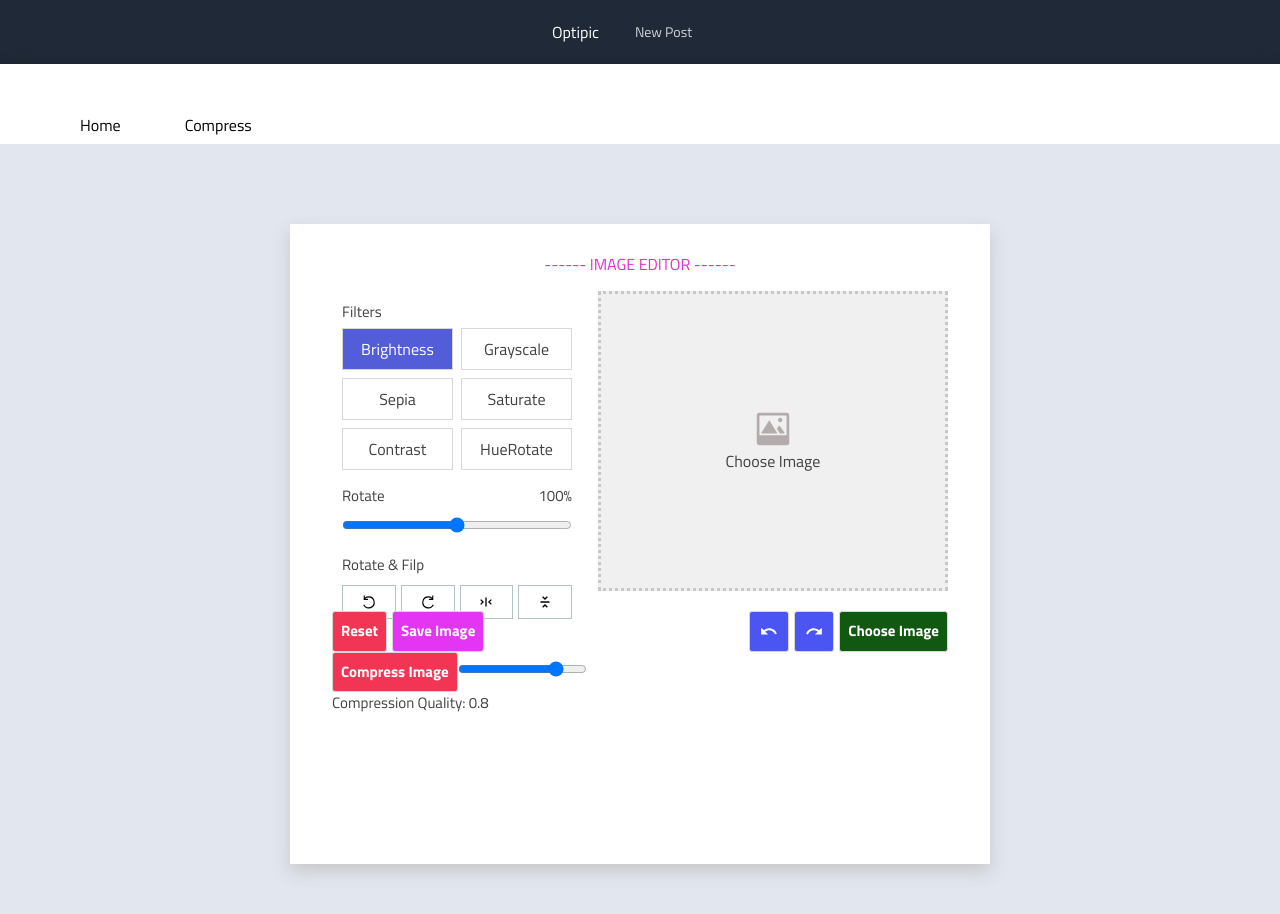
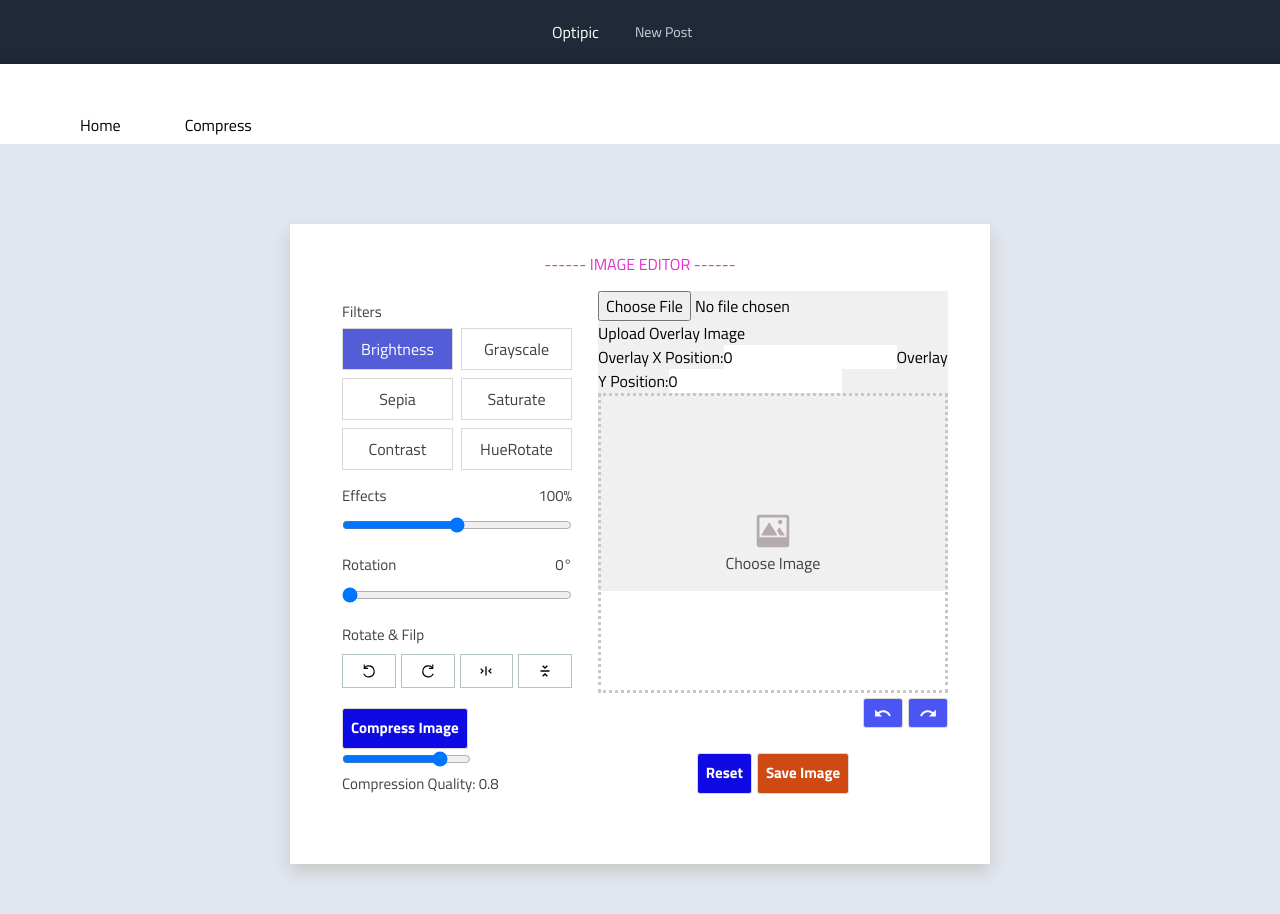
Before and after one commit to KritishShukla/s3image, a React (Vite) app in the folder s3-get-put-and-delete/express-react/react/: page /editImage in a window 1280 px wide. Shown: the top 914 px of the page. Built offline with nearby package versions, Linux system fonts and the light colour scheme.

Commit message:
ui fixed

```diff
--- a/s3-get-put-and-delete/express-react/react/src/components/compress/ImageEditorMain.jsx
+++ b/s3-get-put-and-delete/express-react/react/src/components/compress/ImageEditorMain.jsx
@@ -12,6 +12,12 @@ import { useLocation } from "react-router-dom";
 import axios from "axios";
 var  imageUrlll=""
 const ImageEditorMain = () => {
+
+  const [overlay, setOverlay] = useState({
+    image: null,
+    positionX: 0,
+    positionY: 0,
+  });
 
   const location = useLocation();
   const queryParams = new URLSearchParams(location.search);
@@ -72,6 +78,7 @@ const ImageEditorMain = () => {
     horizental: 1,
     compressionQuality: 0.8,
   });
+
   const inputHandle = (e) => {
     setState({
       ...state,
@@ -283,6 +290,16 @@ const ImageEditorMain = () => {
     });
   };
 
+  const handleOverlayImage = (e) => {
+    const overlayImage = e.target.files[0];
+    setOverlay({
+      ...overlay,
+      image: URL.createObjectURL(overlayImage),
+      positionX: 0, // Reset the X position when uploading a new overlay image
+      positionY: 0, // Reset the Y position when uploading a new overlay image
+    });
+  };
+
   return (
     <>
        <Navbar/>
@@ -311,7 +328,7 @@ const ImageEditorMain = () => {
               </div>
               <div className="filter_slider">
                 <div className="label_bar">
-                  <label htmlFor="range">Rotate</label>
+                  <label htmlFor="range">Effects</label>
                   <span>100%</span>
                 </div>
                 <input
@@ -322,6 +339,23 @@ const ImageEditorMain = () => {
                   type="range"
                 />
               </div>
+              <div className="filter_slider">
+            <div className="label_bar">
+              <label htmlFor="rotationRange">Rotation</label>
+              <span>{state.rotate}°</span>
+            </div>
+            <input
+              id="rotationRange"
+              name="rotate"
+              onChange={inputHandle}
+              value={state.rotate}
+              max="360"
+              min="0"
+              step="1"
+              type="range"
+            />
+          </div>
+          <div className="rotate-reset-container">
               <div className="rotate">
                 <label htmlFor="">Rotate & Filp</label>
                 <div className="icon">
@@ -341,11 +375,7 @@ const ImageEditorMain = () => {
               </div>
             </div>
             <div className="reset">
-            <button>Reset</button>
-            <button onClick={saveImage} className="save">
-              Save Image
-            </button>
-            {/* Place the compression quality slider and span beside the "Compress Image" button */}
+              {/* ... Other code ... */}
               <div className="compression-options">
                 <button onClick={compressImage} className="compress">
                   Compress Image
@@ -356,13 +386,72 @@ const ImageEditorMain = () => {
                   max="1"
                   step="0.01" // Adjust the step value as needed
                   value={state.compressionQuality}
-                onChange={(e) => setState({ ...state, compressionQuality: parseFloat(e.target.value) })}
+                  onChange={(e) =>
+                    setState({ ...state, compressionQuality: parseFloat(e.target.value) })
+                  }
                 />
                 <span>Compression Quality: {state.compressionQuality}</span>
+              </div>
+              {/* <button>Reset</button>
+              <button onClick={saveImage} className="save">
+                Save Image
+              </button> */}
             </div>
             </div>
           </div>
           <div className="image_section">
+          <input
+                type="file"
+                id="overlayImage"
+                onChange={handleOverlayImage}
+              />
+              <label htmlFor="overlayImage">Upload Overlay Image</label>
+
+              {/* Display the overlay image */}
+              <div className="image_overlay">
+                {overlay.image && (
+                  <img
+                    src={overlay.image}
+                    alt="Overlay"
+                    style={{
+                      position: "absolute",
+                      left: `${overlay.positionX}px`,
+                      top: `${overlay.positionY}px`,
+                      maxWidth: "100%", // Ensure the overlay image doesn't exceed its container
+                      maxHeight: "100%", // Ensure the overlay image doesn't exceed its container
+                    }}
+                  />
+                )}
+              </div>
+
+              {/* Set overlay position */}
+              <div className="overlay_position">
+                <label htmlFor="overlayX">Overlay X Position:</label>
+                <input
+                  type="number"
+                  id="overlayX"
+                  value={overlay.positionX}
+                  onChange={(e) =>
+                    setOverlay({
+                      ...overlay,
+                      positionX: parseInt(e.target.value),
+                    })
+                  }
+                />
+
+                <label htmlFor="overlayY">Overlay Y Position:</label>
+                <input
+                  type="number"
+                  id="overlayY"
+                  value={overlay.positionY}
+                  onChange={(e) =>
+                    setOverlay({
+                      ...overlay,
+                      positionY: parseInt(e.target.value),
+                    })
+                  }
+                />
+              </div>
             <div className="image">
               {state.image ? (
                 <ReactCrop crop={crop} onChange={(c) => setCrop(c)}>
@@ -394,9 +483,18 @@ const ImageEditorMain = () => {
                 <button onClick={imageCrop} className="crop">
                   Crop Image
                 </button>
+
               )}
-              <label htmlFor="choose">Choose Image</label>
-              <input onChange={imageHandle} type="file" id="choose" />
+
+              {/* <label htmlFor="choose">Choose Image</label>
+              <input onChange={imageHandle} type="file" id="choose" /> */}
+
+            </div>
+            <div className="reset_save">
+            <button>Reset</button>
+              <button onClick={saveImage} className="save">
+                Save Image
+              </button>
              </div>
           </div>
         </div>
--- a/s3-get-put-and-delete/express-react/react/src/components/compress/main.scss
+++ b/s3-get-put-and-delete/express-react/react/src/components/compress/main.scss
@@ -26,11 +26,11 @@
                 .reset {
                     margin-top: 20px;
                     .save{
-                        background-color: #e335f3 !important;
+                        background-color: #cf4913 !important;
                         margin-left: 5px;
                     }
                     button {
-                        background-color: rgb(242,53,85);
+                        background-color: rgb(14, 10, 228);
                         padding: 8px;
                         border-radius: 3px;
                         outline: none;
@@ -152,6 +152,8 @@
                     margin: 20px 0px;
                     display: flex;
                     justify-content: flex-end;
+                    align-items: center;
+                    margin-top: 5px;
                     input {
                         display: none;
                     }
@@ -166,6 +168,8 @@
                         font-weight: 600;
                         text-transform: capitalize;
                         font-size: 15px;
+                        margin-left: 5px;
+                        margin-bottom: 5px;
                     }
                     .redo,
                     .undo {
@@ -184,6 +188,29 @@
                         margin-left: 5px;
                     }
                 }
+                .reset_save{
+                    display: flex;
+          justify-content: center;
+                    margin-top: 20px;
+                    .save{
+                        background-color: #cf4913 !important;
+                        margin-left: 5px;
+                    }
+                    button {
+                        background-color: rgb(14, 10, 228);
+                        padding: 8px;
+                        border-radius: 3px;
+                        outline: none;
+                        border: 1px solid #dad7d7;
+                        cursor: pointer;
+                        color: #fff;
+                        font-weight: 600;
+                        text-transform: capitalize;
+                        font-size: 15px;
+
+                    }
+
+                }
             }
         }
     }
--- a/s3-get-put-and-delete/express-react/react/src/components/pages/NewPost.jsx
+++ b/s3-get-put-and-delete/express-react/react/src/components/pages/NewPost.jsx
@@ -38,11 +38,22 @@ export default function NewPost() {
   return (
     <div className="flex flex-col items-center justify-center">
 
-        <form onSubmit={submit} style={{width:650}} className="flex flex-col space-y-5 px-5 py-14">
-          <input onChange={fileSelected} type="file" name="image" accept="image/*"></input>
-          <input value={caption} onChange={e => setCaption(e.target.value)} type="text" placeholder='Caption'></input>
-          <button type="submit">Submit</button>
-        </form>
+      <form onSubmit={submit} style={{ width: 650 }} className="flex flex-col space-y-5 px-5 py-14">
+        <input onChange={fileSelected} type="file" name="image" accept="image/*"></input>
+        <input
+          value={caption}
+          onChange={e => setCaption(e.target.value)}
+          type="text"
+          placeholder="Caption"
+          className="border border-gray-300 rounded py-2 px-4 focus:outline-none focus:ring focus:ring-blue-300"
+        />
+        <button
+          type="submit"
+          className="bg-blue-500 text-white font-semibold py-2 px-4 rounded hover:bg-blue-600 focus:outline-none focus:ring focus:ring-blue-300"
+        >
+          Submit
+        </button>
+      </form>
 
     </div>
   )
```
Also changed, not shown: 1 other file (tests, documents, lock files or other folders). Lines whose indentation alone changed are shown as unchanged.
